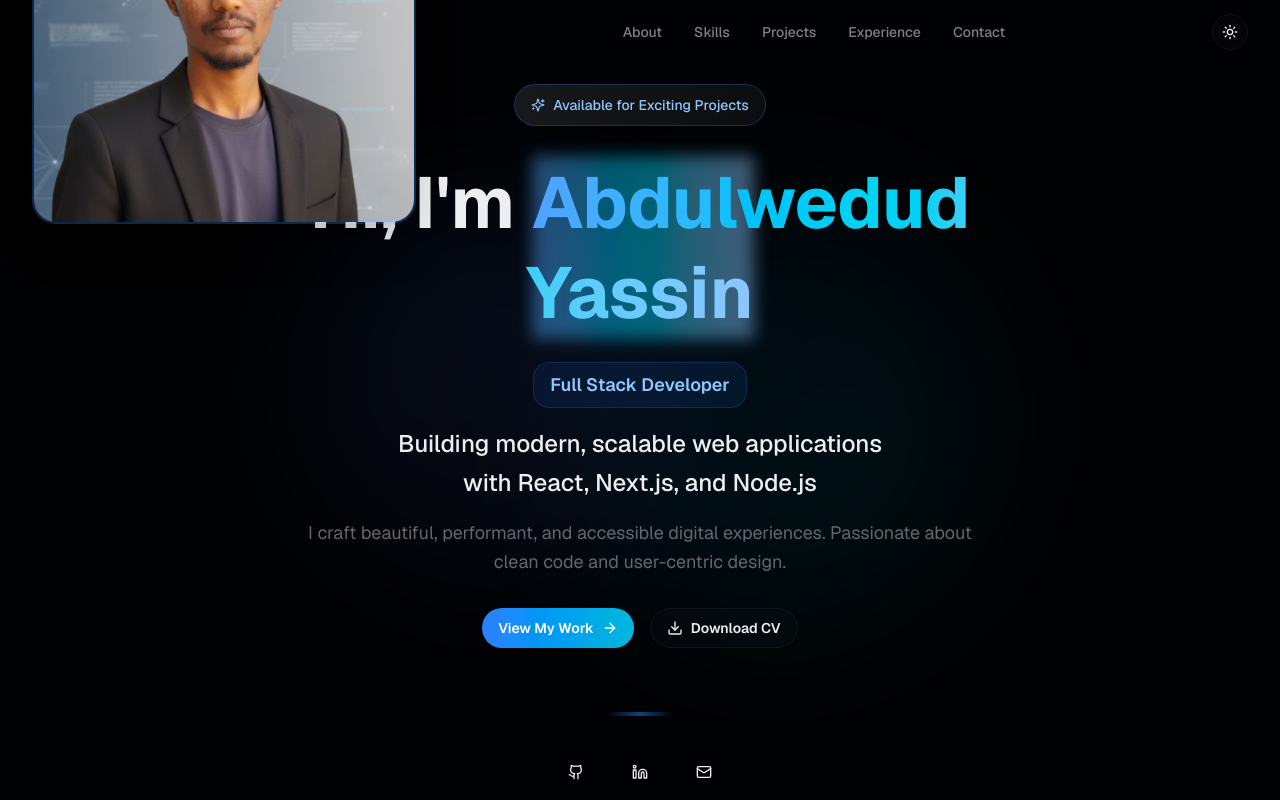
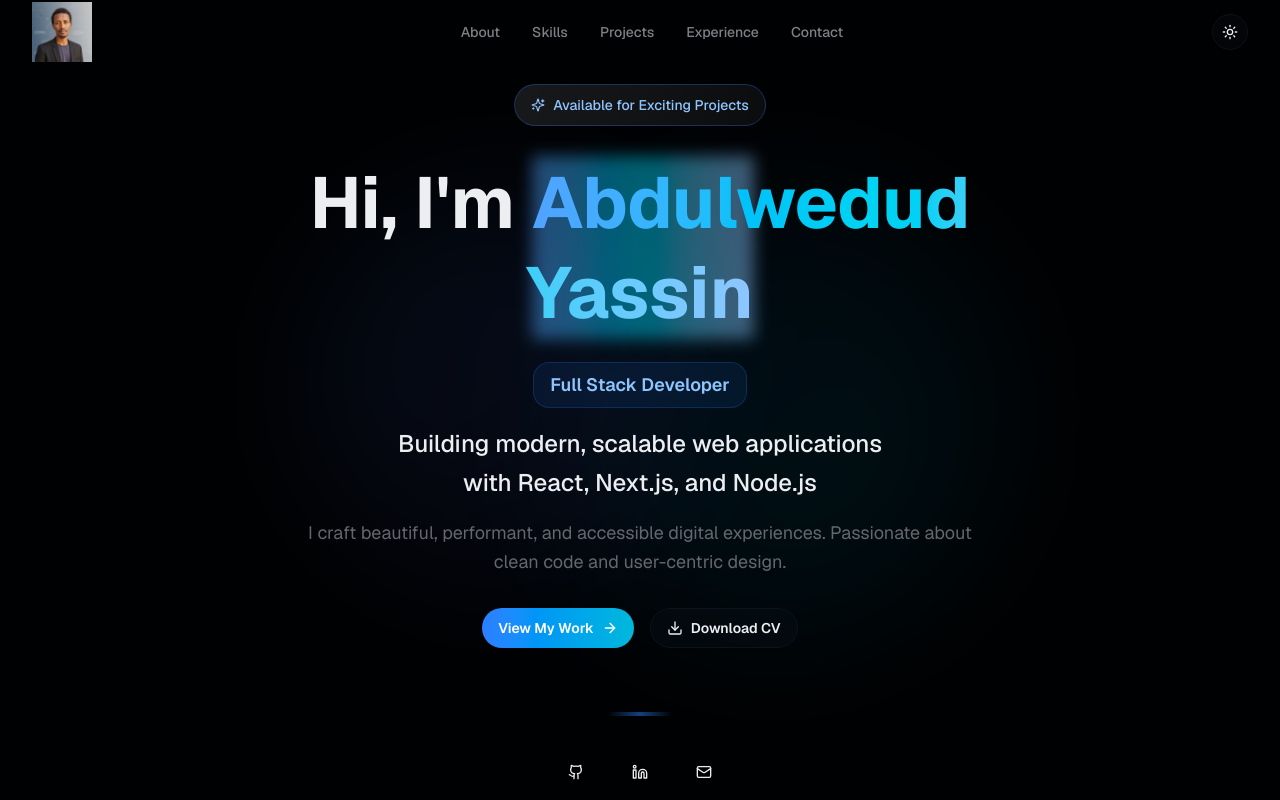
Before and after one commit to abdulwedud33/Abdulwedud-portfolio, a Next.js app: page / in a window 1280 px wide. Shown: the top 800 px of the page. Built offline with nearby package versions, Linux system fonts and the light colour scheme.

Commit message:
Update image class in navbar component

```diff
--- a/components/navbar.tsx
+++ b/components/navbar.tsx
@@ -47,7 +47,7 @@ export function Navbar() {
               <img
                 src="/proffessional web developer portrait.jpeg"
                 alt="Abdulwedud Yassin - Full Stack Web Developer"
-                className="relative rounded-3xl w-80 h-80 sm:w-96 sm:h-96 object-cover border-2 border-blue-500/30 shadow-2xl"
+                className="w-15 h-15"
               />
 
           {/* Desktop Navigation */}
```
